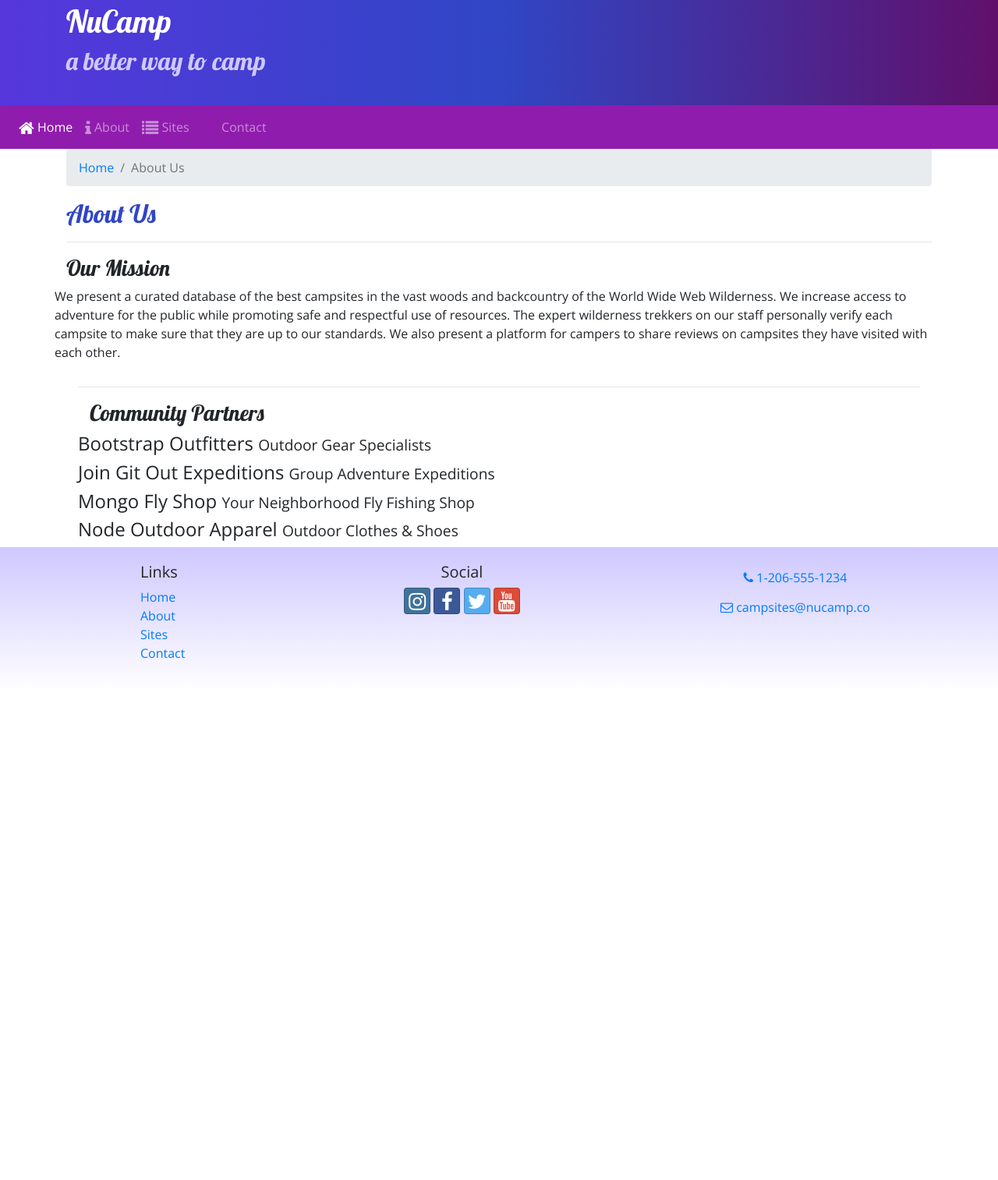
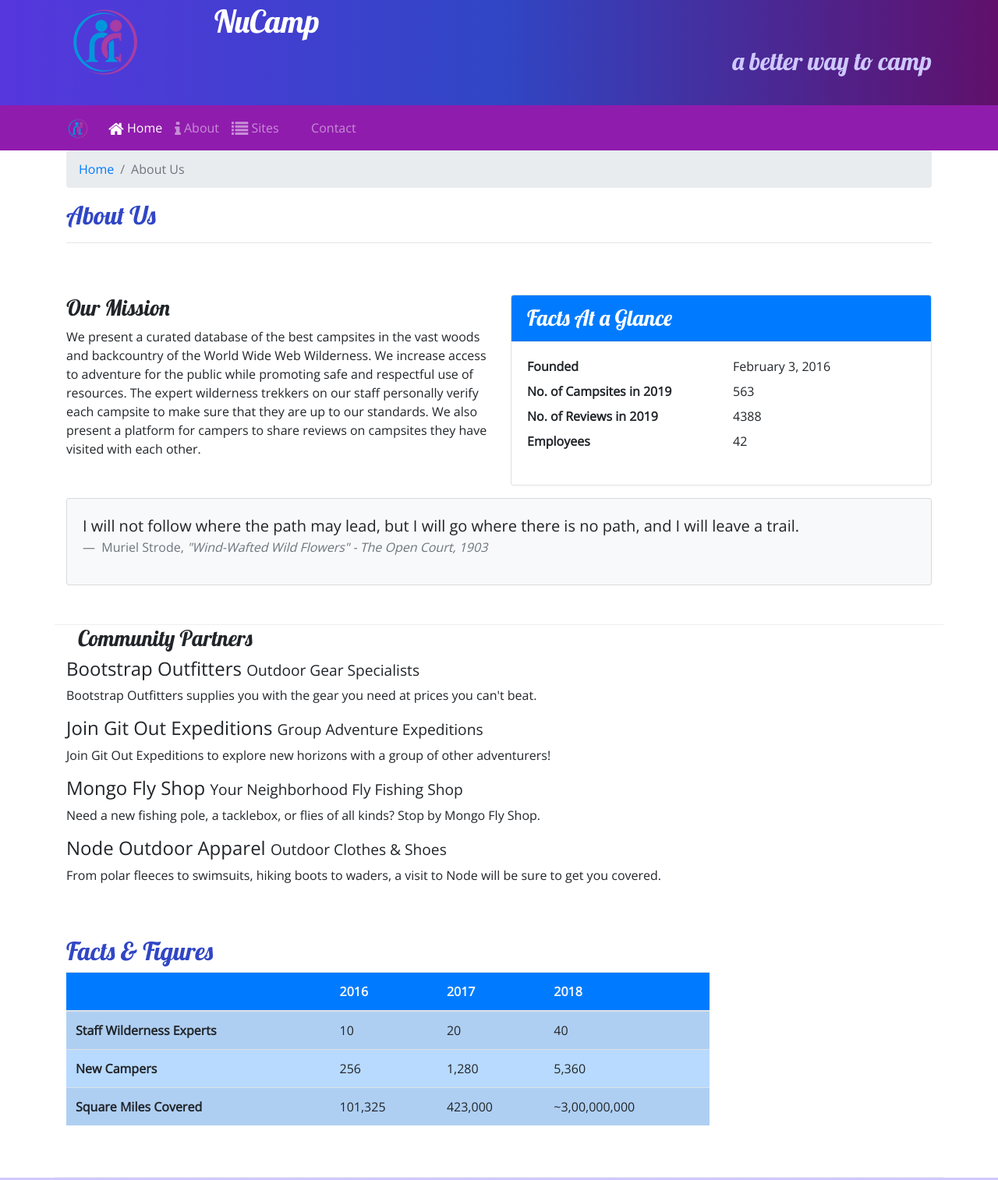
Before and after one commit to zudrake/bootstrap, a website: page aboutus.html in a window 1280 px wide. Shown: the part 27-1541 px from the top of the page at 78% size. Before the commit the page ends 913 px from the top, so only its background shows below. Drawn offline with nearby package versions, Linux system fonts and the light colour scheme.

Commit message:
images and media

```diff
--- a/aboutus.html
+++ b/aboutus.html
@@ -29,15 +29,23 @@
   <body>
     <header class="jumbotron jumbotron-fluid">
       <div class="container">
-        <div class="row">
+        <div class="row ">
+            <div class="col-4 col-sm-3 col-md-2 align-self-center">
+              <a href="index.html"><img src="img/logo.png" class="img-fluid"/></a>
+            </div>
             <div class="col">
               <h1>NuCamp</h1>
-            <h2>a better way to camp</h2>
+              <h2 class="text-sm-right">a better way to camp</h2>
+            </div>
           </div>
         </div>
       </div>
     </header>
     <nav class="navbar navbar-expand-sm navbar-dark sticky-top">
+      <div class="container">
+        <a class="navbar-brand" href="index.html"
+          ><img src="img/logo.png" height="30" width="30"
+        /></a>
         <button
           class="navbar-toggler ml-auto"
           type="button"
@@ -54,7 +62,7 @@
               >
             </li>
             <li class="nav-item">
-            <a class="nav-link" href="aboutus.html"
+              <a class="nav-link" href="#"
                 ><i class="fa fa-info fa-lg"></i> About</a
               >
             </li>
@@ -70,6 +78,7 @@
             </li>
           </ul>
         </div>
+      </div>
     </nav>
 
     <div class="container">
@@ -84,53 +93,126 @@
         </div>
       </div>
       <div>
-        <div class="row">
-          <h3 class="col-6">Our Mission</h3>
+        <div class="row row-content">
+          <div class="col-sm-6">
+            <h3>Our Mission</h3>
             <p>
               We present a curated database of the best campsites in the vast
-            woods and backcountry of the World Wide Web Wilderness. We increase
-            access to adventure for the public while promoting safe and
-            respectful use of resources. The expert wilderness trekkers on our
-            staff personally verify each campsite to make sure that they are up
-            to our standards. We also present a platform for campers to share
-            reviews on campsites they have visited with each other.
+              woods and backcountry of the World Wide Web Wilderness. We
+              increase access to adventure for the public while promoting safe
+              and respectful use of resources. The expert wilderness trekkers on
+              our staff personally verify each campsite to make sure that they
+              are up to our standards. We also present a platform for campers to
+              share reviews on campsites they have visited with each other.
             </p>
+          </div>
+          <div class="col-sm-6">
+            <div class="card">
+              <h3 class="card-header bg-primary text-white">
+                Facts At a Glance
+              </h3>
+              <div class="card-body">
+                <dl class="row">
+                  <dt class="col-6">Founded</dt>
+                  <dd class="col-6">February 3, 2016</dd>
+                  <dt class="col-6">No. of Campsites in 2019</dt>
+                  <dd class="col-6">563</dd>
+                  <dt class="col-6">No. of Reviews in 2019</dt>
+                  <dd class="col-6">4388</dd>
+                  <dt class="col-6">Employees</dt>
+                  <dd class="col-6">42</dd>
+                </dl>
+              </div>
+            </div>
+          </div>
+          <div class="col">
+            <div class="card card-body bg-light mt-3">
+              <blockquote class="blockquote">
+                <p class="mb-0">
+                  I will not follow where the path may lead, but I will go where
+                  there is no path, and I will leave a trail.
+                </p>
+                <footer class="blockquote-footer">
+                  Muriel Strode,
+                  <cite title="Source Title"
+                    >"Wind-Wafted Wild Flowers" - The Open Court, 1903</cite
+                  >
+                </footer>
+              </blockquote>
+            </div>
+          </div>
         </div>
       </div>
 
-      <div class="container">
-        <div>
-          <hr />
+      <div class="row row-container">
+        <div class="col">
           <h3 class="col-12">Community Partners</h3>
           <h4>Bootstrap Outfitters <small>Outdoor Gear Specialists</small></h4>
-          <p class="d-none d-xs-block">
+          <p class="d-none d-sm-block">
             Bootstrap Outfitters supplies you with the gear you need at prices
             you can't beat.
           </p>
           <h4>
             Join Git Out Expeditions <small>Group Adventure Expeditions</small>
           </h4>
-          <p class="d-none d-xs-block">
+          <p class="d-none d-sm-block">
             Join Git Out Expeditions to explore new horizons with a group of
             other adventurers!
           </p>
           <h4>
             Mongo Fly Shop <small>Your Neighborhood Fly Fishing Shop</small>
           </h4>
-          <p class="d-none d-xs-block">
+          <p class="d-none d-sm-block">
             Need a new fishing pole, a tacklebox, or flies of all kinds? Stop by
             Mongo Fly Shop.
           </p>
           <h4>Node Outdoor Apparel <small>Outdoor Clothes & Shoes</small></h4>
-          <p class="d-none d-xs-block">
+          <p class="d-none d-sm-block">
             From polar fleeces to swimsuits, hiking boots to waders, a visit to
             Node will be sure to get you covered.
           </p>
         </div>
       </div>
+      <div class="row row-content">
+        <div class="col-sm-9">
+          <h2>Facts &amp; Figures</h2>
+          <div class="table-responsive">
+            <table class="table table-striped">
+              <thead>
+                <tr class="bg-primary text-light">
+                  <th></th>
+                  <th>2016</th>
+                  <th>2017</th>
+                  <th>2018</th>
+                </tr>
+              </thead>
+              <tbody class="table-primary">
+                <tr>
+                  <th>Staff Wilderness Experts</th>
+                  <td>10</td>
+                  <td>20</td>
+                  <td>40</td>
+                </tr>
+                <tr>
+                  <th>New Campers</th>
+                  <td>256</td>
+                  <td>1,280</td>
+                  <td>5,360</td>
+                </tr>
+                <tr>
+                  <th>Square Miles Covered</th>
+                  <td>101,325</td>
+                  <td>423,000</td>
+                  <td>~3,00,000,000</td>
+                </tr>
+              </tbody>
+            </table>
+          </div>
+        </div>
+      </div>
     </div>
 
-    <footer>
+    <footer class="site-footer">
       <div class="container">
         <div class="row">
           <div class="col-4 col-sm-2 offset-1">
@@ -139,7 +221,7 @@
               <li><a href="index.html">Home</a></li>
               <li><a href="aboutus.html">About</a></li>
               <li><a href="#">Sites</a></li>
-              <li><a href="#">Contact</a></li>
+              <li><a href="contactus.html">Contact</a></li>
             </ul>
           </div>
           <div class="col-6 col-sm-5 text-center">
--- a/css/styles.css
+++ b/css/styles.css
@@ -16,7 +16,7 @@ header h2 {
   color: #cec8ff;
 }
 
-footer {
+.site-footer {
   background-image: linear-gradient(#cec8ff, white);
   padding: 20px 0;
 }
```
Also changed, not shown: contactus.html (+9 -4 lines), index.html (+20 -7 lines), img/bootstrap-thumb.png (added), img/breadcrumb-trail-thumb.jpg (added), img/breadcrumb-trail.jpg (added), img/chrome-river-thumb.jpg (added), img/chrome-river.jpg (added), img/logo.png (added), img/react-lake-thumb.jpg (added), img/react-lake.jpg (added). Lines whose indentation alone changed are shown as unchanged.
